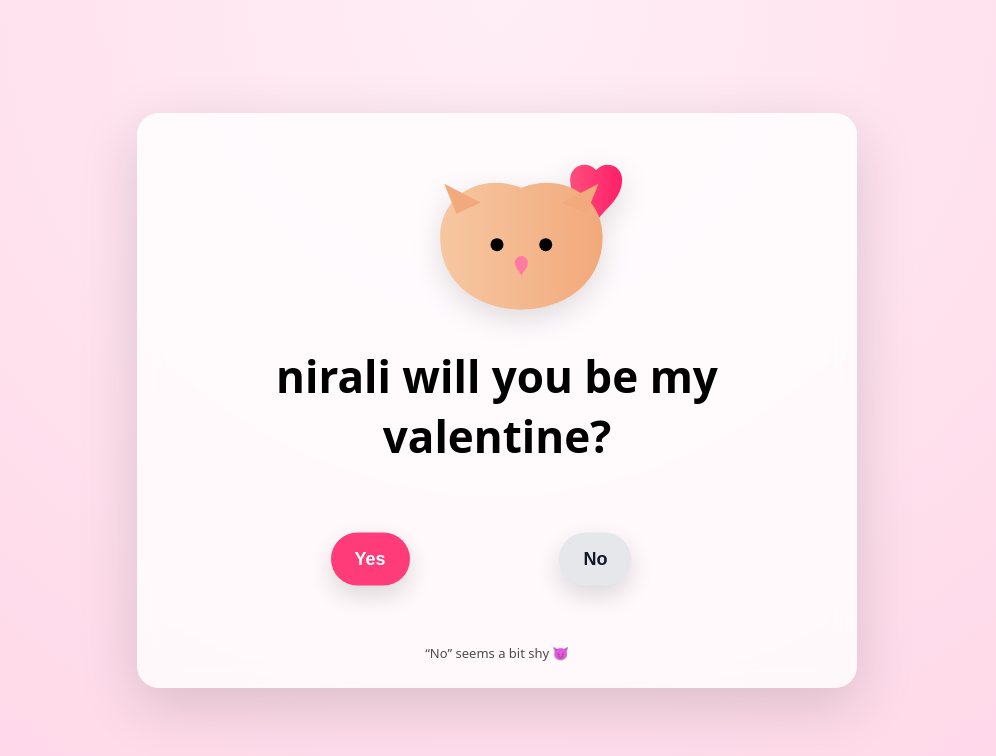
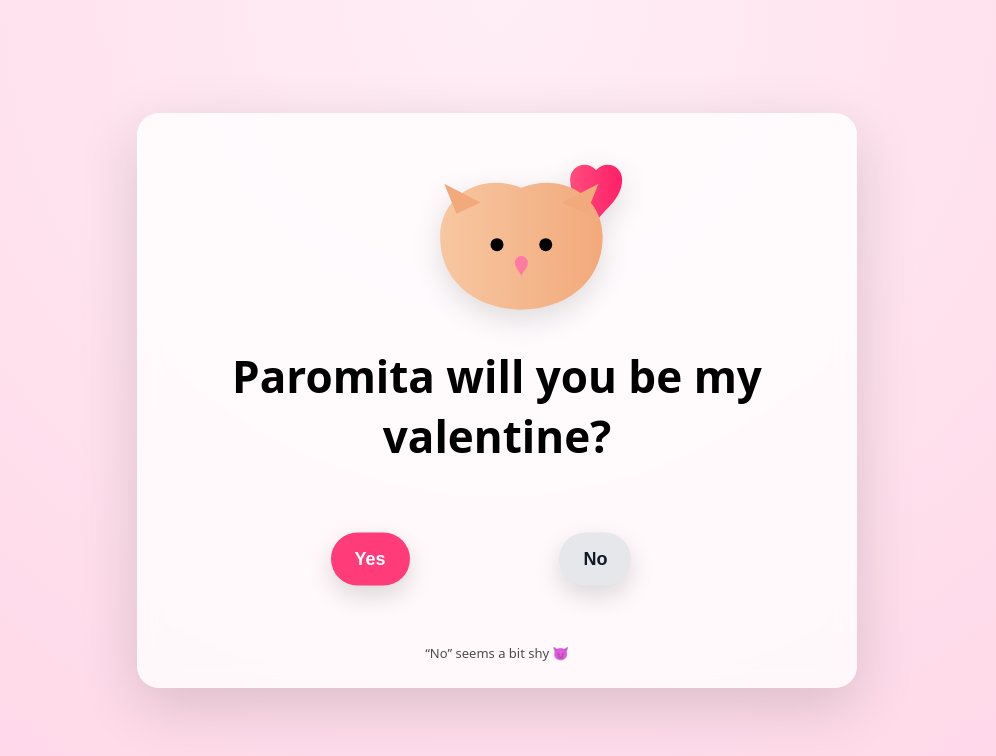
Before and after one commit to milonbarmon/ranjanparomita, a plain HTML site: page index.html in a window 1280 px wide. Shown: the whole page, without its empty margins (143-1139 px from the left). Drawn offline with nearby package versions, Linux system fonts and the light colour scheme.

Commit message:
Update index.html

```diff
--- a/index.html
+++ b/index.html
@@ -171,7 +171,7 @@
             fill="#ff7aa2"/>
     </svg>
 
-    <h1>nirali will you be my valentine?</h1>
+    <h1>Paromita will you be my valentine?</h1>
 
     <section class="button-zone" id="zone">
       <button id="yesBtn">Yes</button>
```
